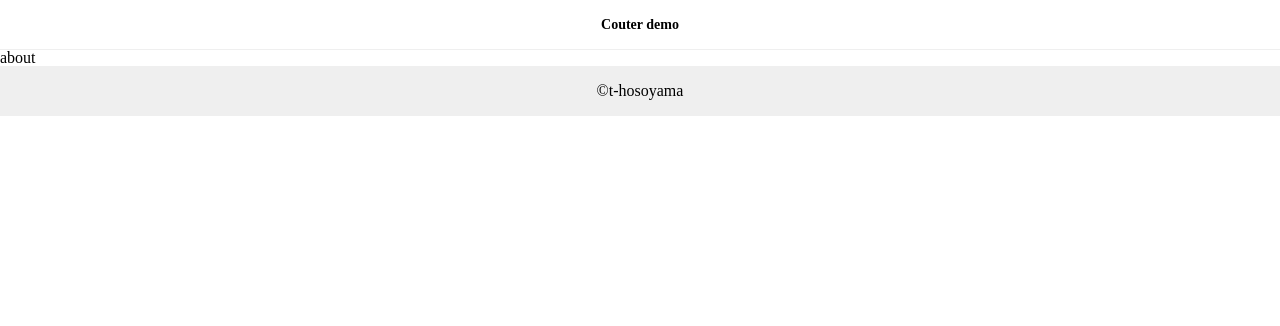
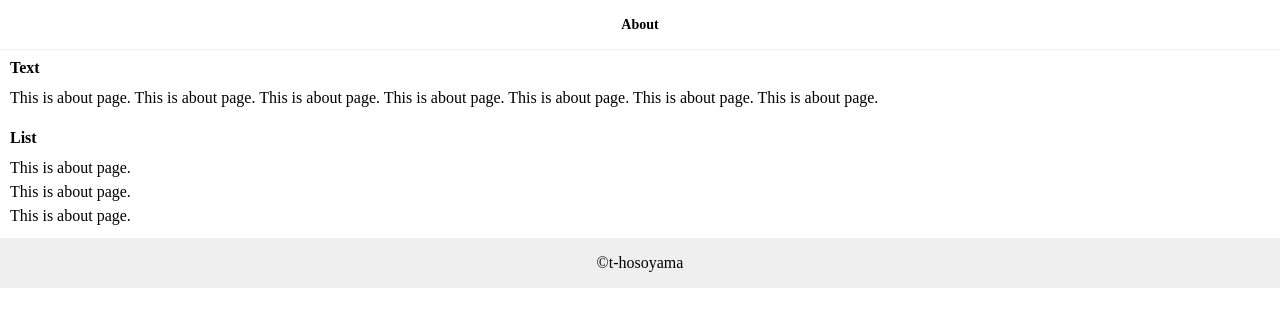
Before and after one commit to thosoyama/next-boilerplate, a Next.js app: page /about in a window 1280 px wide. Shown: the top 326 px of the page. Built offline with nearby package versions, Linux system fonts and the light colour scheme.

Commit message:
feat style component

```diff
--- a/src/components/Global/GlobalStyle.tsx
+++ /dev/null
@@ -1,11 +0,0 @@
-import { createGlobalStyle } from "styled-components"
-
-export const GlobalStyle = createGlobalStyle`
-  html, body {
-    position: relative;
-    margin: 0;
-    padding: 0;
-    width: 100%;
-    height: 100%;
-  }
-`
--- a/src/components/Global/index.ts
+++ /dev/null
@@ -1 +0,0 @@
-export * from "./GlobalStyle"
--- a/src/components/Header/Header.tsx
+++ b/src/components/Header/Header.tsx
@@ -1,10 +1,14 @@
 import React from "react"
 import styled from "styled-components"
 
-export const Header: React.FC = () => {
+type TProps = {
+  children?: React.ReactNode
+}
+
+export const Header: React.FC<TProps> = props => {
   return (
     <Root>
-      <Title>Couter demo</Title>
+      <Title>{props?.children || "Demo"}</Title>
     </Root>
   )
 }
--- /dev/null
+++ b/src/components/Style/Style.tsx
@@ -0,0 +1,68 @@
+import styled, { css, createGlobalStyle } from "styled-components"
+
+export const GlobalStyle = createGlobalStyle`
+  html, body {
+    position: relative;
+    margin: 0;
+    padding: 0;
+    width: 100%;
+    height: 100%;
+  }
+`
+
+export const Padding = styled.div<{
+  top?: string
+  right?: string
+  bottom?: string
+  left?: string
+  all?: string
+}>`
+  ${props =>
+    props.all
+      ? css`
+          padding: ${props.all};
+        `
+      : css`
+          padding-top: ${props.top};
+          padding-right: ${props.right};
+          padding-bottom: ${props.bottom};
+          padding-left: ${props.left};
+        `}
+`
+Padding.defaultProps = { top: "0", right: "0", bottom: "0", left: "0" }
+
+export const Margin = styled.div<{
+  top?: string
+  right?: string
+  bottom?: string
+  left?: string
+  all?: string
+}>`
+  ${props =>
+    props.all
+      ? css`
+          margin: ${props.all};
+        `
+      : css`
+          margin-top: ${props.top};
+          margin-right: ${props.right};
+          margin-bottom: ${props.bottom};
+          margin-left: ${props.left};
+        `}
+`
+Margin.defaultProps = { top: "0", right: "0", bottom: "0", left: "0" }
+
+export const Text = styled.span<{
+  display?: string
+  "font-size"?: string
+  "font-weight"?: string
+  "line-height"?: string
+  "text-align"?: string
+  color?: string
+}>`
+  text-align: ${props => props["text-align"]};
+  font-size: ${props => props["font-size"]};
+  font-weight: ${props => props["font-weight"]};
+  line-height: ${props => props["line-height"]};
+  color: ${props => props.color};
+`
--- /dev/null
+++ b/src/components/Style/index.ts
@@ -0,0 +1 @@
+export * from "./Style"
--- a/src/components/index.ts
+++ b/src/components/index.ts
@@ -1,4 +1,4 @@
 export * from "./Counter"
 export * from "./Footer"
-export * from "./Global"
 export * from "./Header"
+export * from "./Style"
--- a/src/pages/about.tsx
+++ b/src/pages/about.tsx
@@ -1,17 +1,39 @@
 import { NextPage } from "next"
 import Head from "next/head"
 import { Reset } from "styled-reset"
-import { GlobalStyle, Header, Footer } from "../components"
+import { Footer, GlobalStyle, Header, Margin, Text } from "../components"
 
 const Index: NextPage = () => (
   <>
     <Head>
-      <title>Hello World !</title>
+      <title>About</title>
     </Head>
     <Reset />
     <GlobalStyle />
-    <Header />
-    <div>about</div>
+    <Header>About</Header>
+    <Margin all="10px">
+      <Text as="h2" font-weight="bold">
+        Text
+      </Text>
+    </Margin>
+    <Margin all="10px">
+      <Text as="p" line-height="1.5">
+        This is about page. This is about page. This is about page. This is about page. This is about page. This is
+        about page. This is about page.
+      </Text>
+    </Margin>
+    <Margin top="20px" right="10px" bottom="10px" left="10px">
+      <Text as="h2" font-weight="bold">
+        List
+      </Text>
+    </Margin>
+    <Margin all="10px">
+      <Text as="ul" line-height="1.5">
+        <Text as="li">This is about page.</Text>
+        <Text as="li">This is about page.</Text>
+        <Text as="li">This is about page.</Text>
+      </Text>
+    </Margin>
     <Footer />
   </>
 )
--- a/src/pages/index.tsx
+++ b/src/pages/index.tsx
@@ -1,4 +1,5 @@
 import { NextPage } from "next"
+import Head from "next/head"
 import styled from "styled-components"
 import { Reset } from "styled-reset"
 import { Counter, Footer, GlobalStyle, Header } from "../components"
@@ -10,10 +11,13 @@ const Index: NextPage = () => {
   return (
     <StateContext.Provider value={state}>
       <DispatcherContext.Provider value={dispatcher}>
+        <Head>
+          <title>Counter</title>
+        </Head>
         <Reset />
         <GlobalStyle />
         <FlexRoot>
-          <Header />
+          <Header>Counter</Header>
           <FlexBody>
             <Counter />
           </FlexBody>
```
